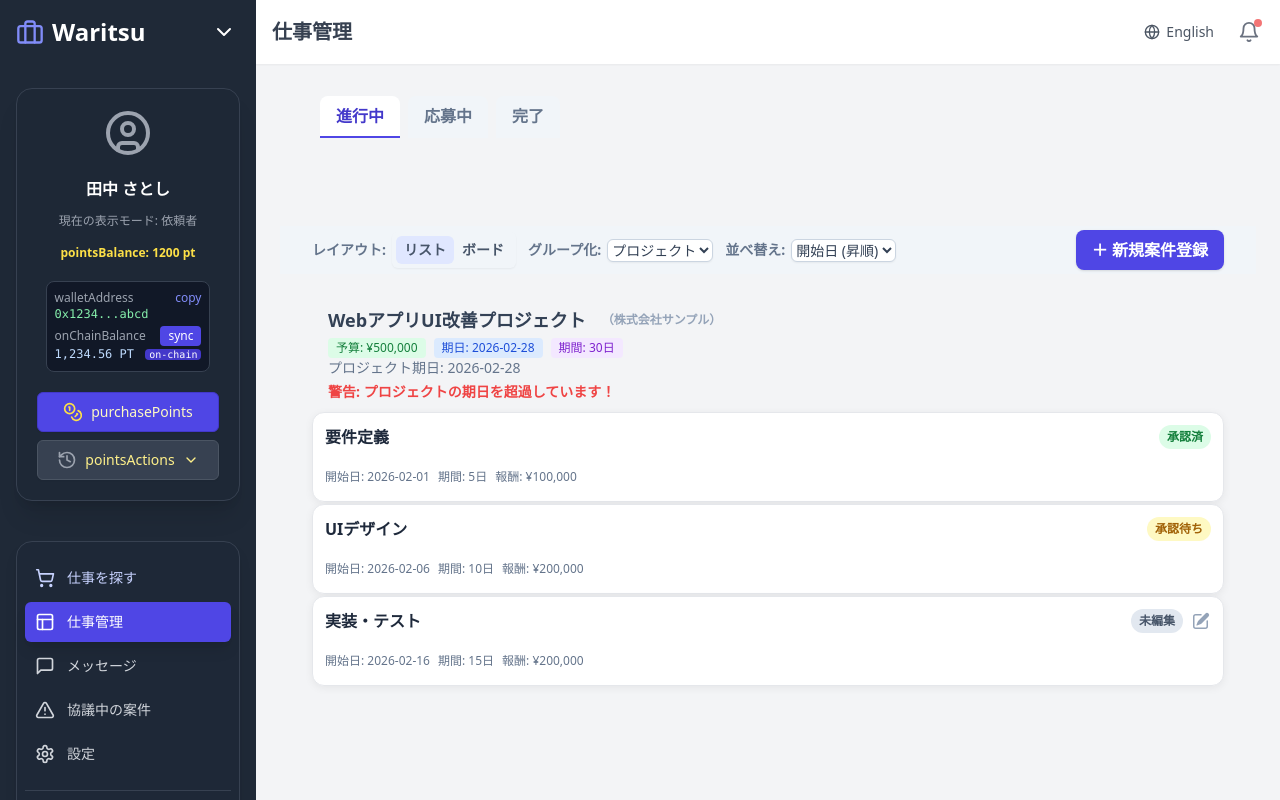
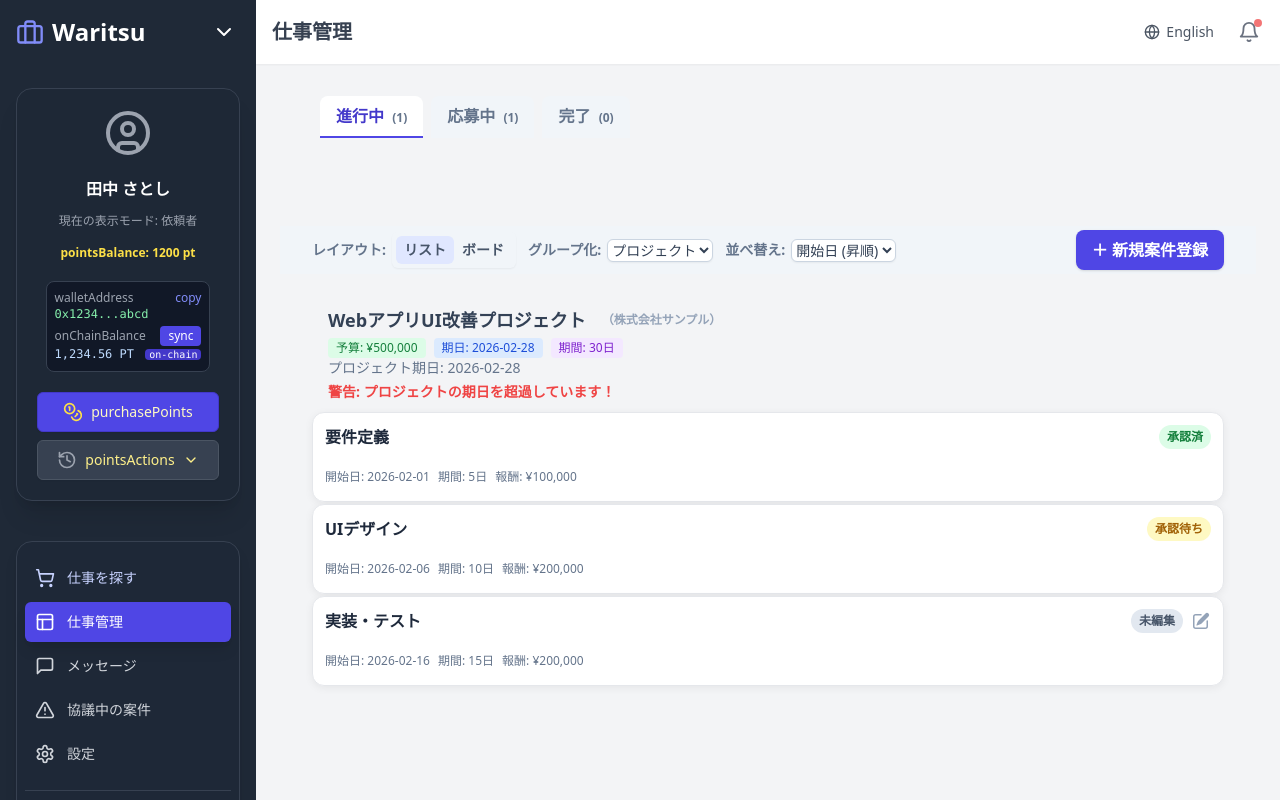
Before and after one commit to ken2san/escrow-app-project, a React (Create React App) app: page /work-management in a window 1280 px wide. Built offline with nearby package versions, Linux system fonts and the light colour scheme.

Commit message:
improve: Add count badges to tab labels for better visibility of jobs status

```diff
--- a/src/pages/WorkManagementPage.js
+++ b/src/pages/WorkManagementPage.js
@@ -371,15 +371,25 @@ export default function WorkManagementPage() {
             {/* Main Content */}
             <main className="flex-1 flex flex-col">
                 <div className="w-full max-w-4xl mx-auto mt-4 mb-2 flex gap-2">
-                    {tabDefs.map(tab => (
+                    {tabDefs.map(tab => {
+                        let tabCount = 0;
+                        if (tab.key === 'pending') {
+                            tabCount = projects.filter(p => p._pendingStatus === 'pending' && p.status !== '完了').length;
+                        } else if (tab.key === 'inprogress') {
+                            tabCount = projects.filter(p => p._pendingStatus === 'accepted' && p.status !== '完了').length;
+                        } else if (tab.key === 'completed') {
+                            tabCount = projects.filter(p => p._pendingStatus === 'accepted' && p.status === '完了').length;
+                        }
+                        return (
                             <button
                                 key={tab.key}
                                 className={`px-4 py-2 rounded-t-lg font-semibold border-b-2 transition-all ${projectTab === tab.key ? 'border-indigo-600 text-indigo-700 bg-white' : 'border-transparent text-slate-500 bg-slate-100 hover:bg-slate-200'}`}
                                 onClick={() => setProjectTab(tab.key)}
                             >
-                            {tab.label}
+                                {tab.label} <span className="text-xs text-slate-500 ml-1">({tabCount})</span>
                             </button>
-                    ))}
+                        );
+                    })}
                 </div>
                 {projectTab === 'pending' && (
                     <div className="w-full max-w-4xl mx-auto px-4 md:px-0 -mt-1 mb-3">
```
Lines whose indentation alone changed are shown as unchanged.
